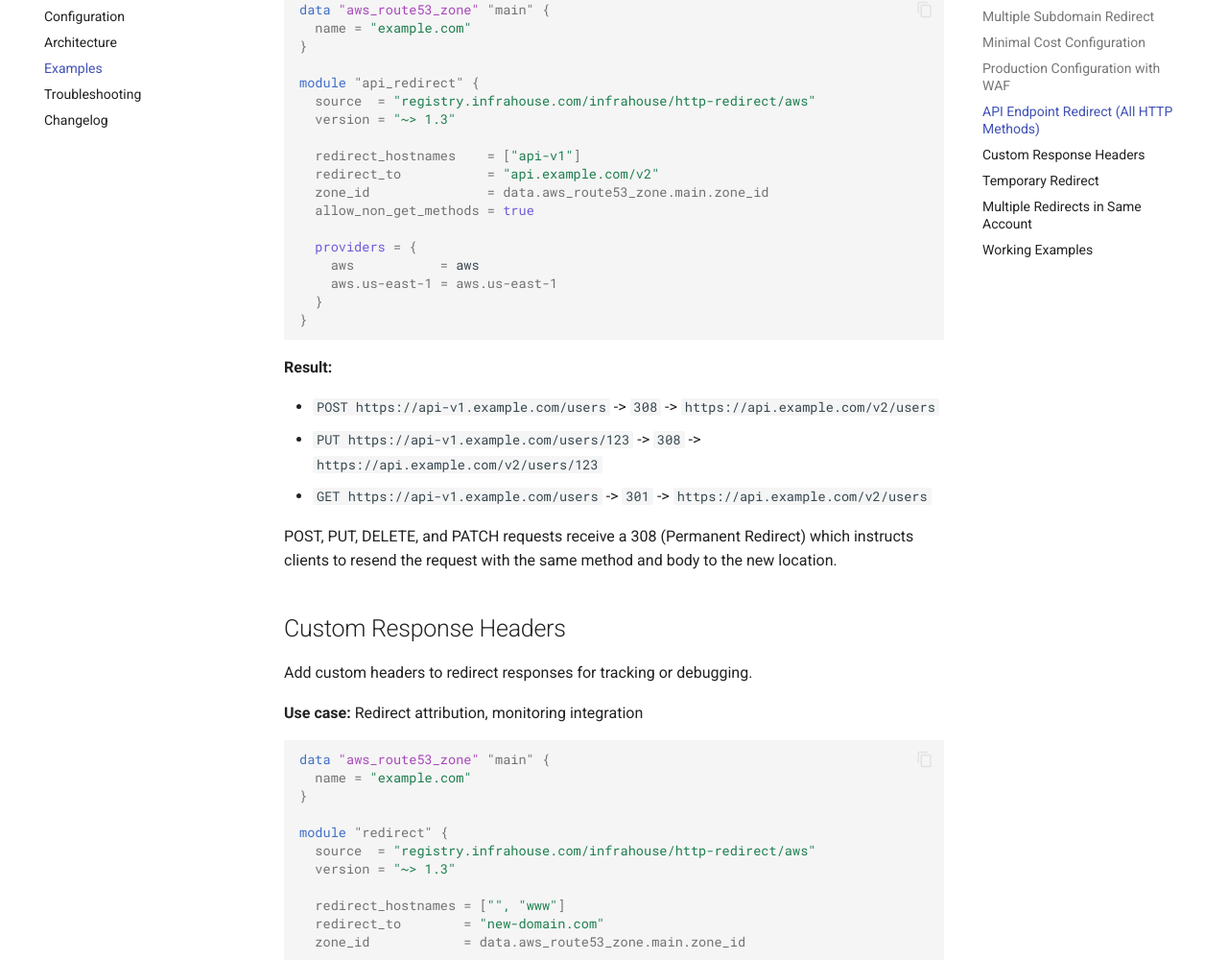
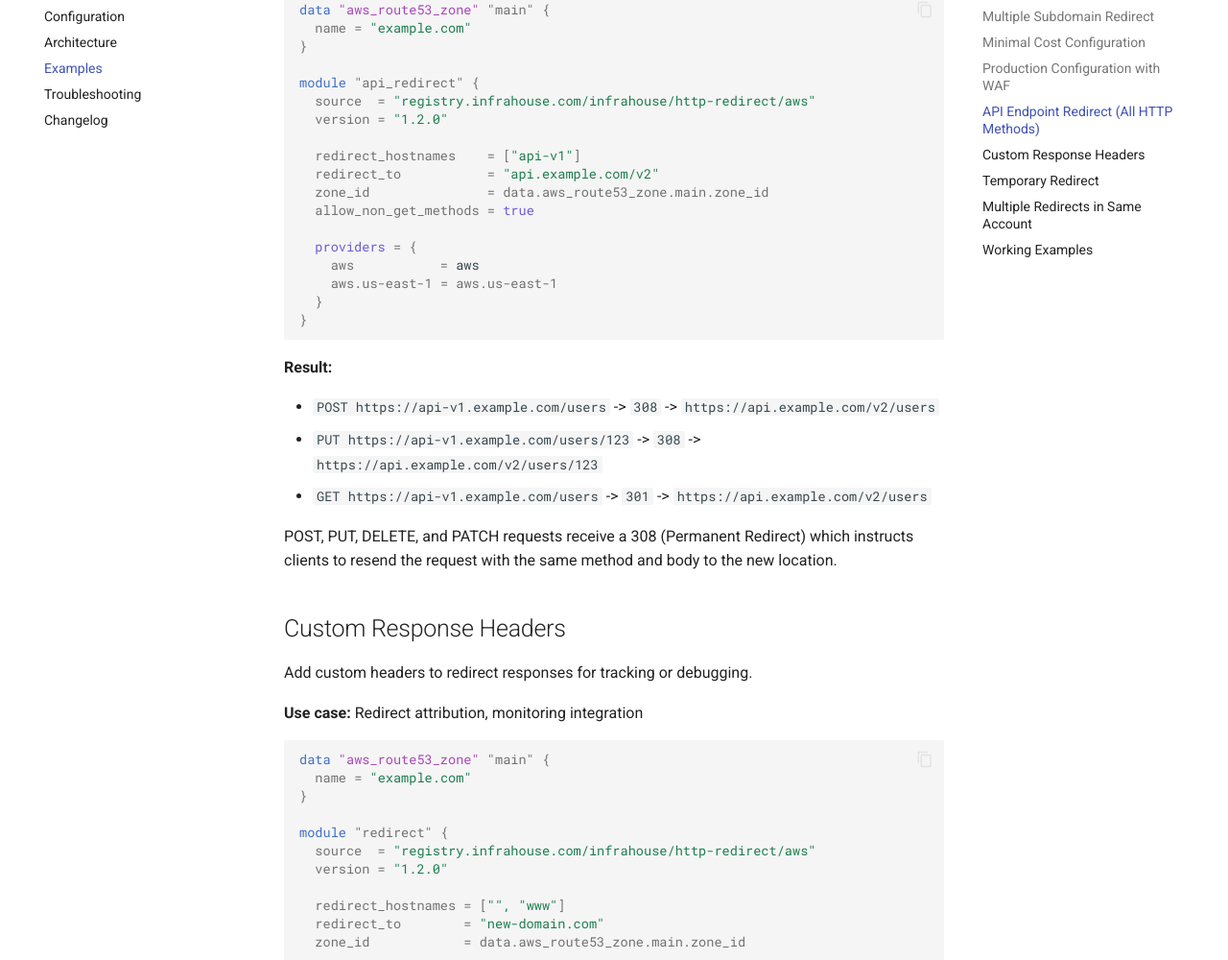
Before and after one commit to infrahouse/terraform-aws-http-redirect, an MkDocs documentation site: the page built from docs/examples.md, in a window 1280 px wide and 1400 px high, scrolled down 4665 px. Shown: the part 145-1145 px from the top of the window at 96% size. Built offline with MkDocs 1.6.1 and Material for MkDocs 9.7.7, drawn with Linux system fonts in a browser that asks for light colours; comment, search, counter and statistics services are not loaded.

Commit message:
fix: escape response header values and address PR review findings
- Escape response_headers values with jsonencode() to handle special
  characters in JS string literals
- Add validation for response_headers keys (HTTP header name format)
- Use exact version pinning in documentation examples
- Move inline time imports to top-level
- Disable certificate DNS records in test_non_get_methods to avoid
  Route53 record collisions with shared_certificate fixture

```diff
--- a/docs/examples.md
+++ b/docs/examples.md
@@ -235,7 +235,7 @@ data "aws_route53_zone" "main" {
 
 module "api_redirect" {
   source  = "registry.infrahouse.com/infrahouse/http-redirect/aws"
-  version = "~> 1.3"
+  version = "1.2.0"
 
   redirect_hostnames    = ["api-v1"]
   redirect_to           = "api.example.com/v2"
@@ -271,7 +271,7 @@ data "aws_route53_zone" "main" {
 
 module "redirect" {
   source  = "registry.infrahouse.com/infrahouse/http-redirect/aws"
-  version = "~> 1.3"
+  version = "1.2.0"
 
   redirect_hostnames = ["", "www"]
   redirect_to        = "new-domain.com"
@@ -316,7 +316,7 @@ data "aws_route53_zone" "main" {
 
 module "maintenance_redirect" {
   source  = "registry.infrahouse.com/infrahouse/http-redirect/aws"
-  version = "~> 1.3"
+  version = "1.2.0"
 
   redirect_hostnames    = ["app"]
   redirect_to           = "status.example.com/maintenance"
```
Also changed, not shown: 4 other files.
